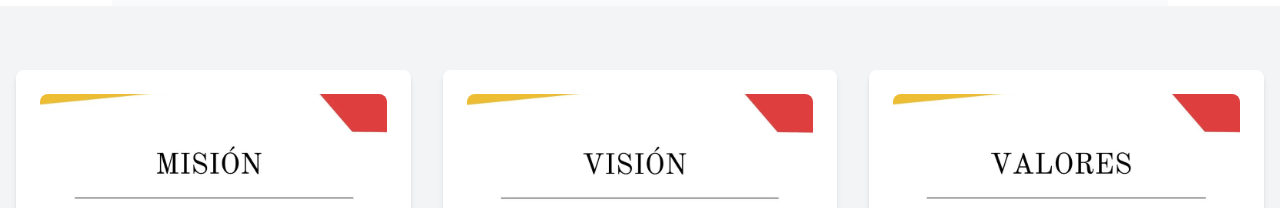
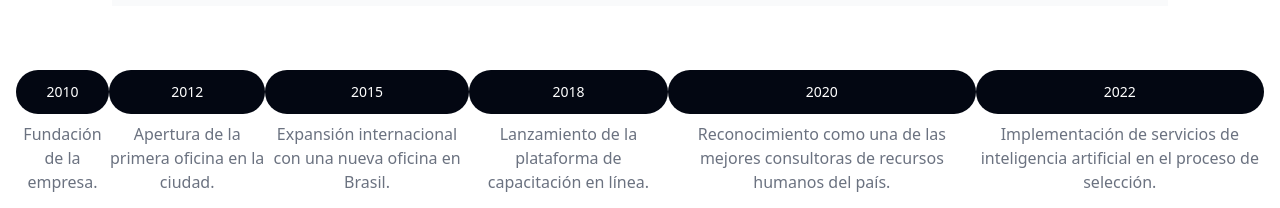
Before and after one commit to SmaniaMatias20/Bochor, a React (Vite) app in the folder Front/: page /About in a window 1280 px wide. Shown: the part 744-952 px from the top of the page. Built offline with nearby package versions, Linux system fonts and the light colour scheme; no server answers.

Commit message:
TimeLine

```diff
--- a/Front/src/components/custom/TimeLine.jsx
+++ b/Front/src/components/custom/TimeLine.jsx
@@ -3,35 +3,48 @@ const Timeline = () => {
         <section className="bg-white py-16 px-4">
             <div className="max-w-screen-xl mx-auto text-center">
                 <div className="relative">
+
                     <div className="flex flex-col md:flex-row justify-between">
                         {/* Hito 1 */}
-                        <div className="mb-8 md:mb-0">
-                            <div className="bg-gray-500 text-white p-3 rounded-full mb-2 text-sm">2010</div>
+                        <div className="mb-8 md:mb-0 relative">
+                            <div className="bg-gray-950 text-white p-3 rounded-full mb-2 text-sm z-10">
+                                2010
+                            </div>
                             <p className="text-gray-500">Fundación de la empresa.</p>
                         </div>
                         {/* Hito 2 */}
-                        <div className="mb-8 md:mb-0">
-                            <div className="bg-gray-500 text-white p-3 rounded-full mb-2 text-sm">2012</div>
+                        <div className="mb-8 md:mb-0 relative">
+                            <div className="bg-gray-950 text-white p-3 rounded-full mb-2 text-sm z-10">
+                                2012
+                            </div>
                             <p className="text-gray-500">Apertura de la primera oficina en la ciudad.</p>
                         </div>
                         {/* Hito 3 */}
-                        <div className="mb-8 md:mb-0">
-                            <div className="bg-gray-500 text-white p-3 rounded-full mb-2 text-sm">2015</div>
+                        <div className="mb-8 md:mb-0 relative">
+                            <div className="bg-gray-950 text-white p-3 rounded-full mb-2 text-sm z-10">
+                                2015
+                            </div>
                             <p className="text-gray-500">Expansión internacional con una nueva oficina en Brasil.</p>
                         </div>
                         {/* Hito 4 */}
-                        <div className="mb-8 md:mb-0">
-                            <div className="bg-gray-500 text-white p-3 rounded-full mb-2 text-sm">2018</div>
+                        <div className="mb-8 md:mb-0 relative">
+                            <div className="bg-gray-950 text-white p-3 rounded-full mb-2 text-sm z-10">
+                                2018
+                            </div>
                             <p className="text-gray-500">Lanzamiento de la plataforma de capacitación en línea.</p>
                         </div>
                         {/* Hito 5 */}
-                        <div className="mb-8 md:mb-0">
-                            <div className="bg-gray-500 text-white p-3 rounded-full mb-2 text-sm">2020</div>
+                        <div className="mb-8 md:mb-0 relative">
+                            <div className="bg-gray-950 text-white p-3 rounded-full mb-2 text-sm z-10">
+                                2020
+                            </div>
                             <p className="text-gray-500">Reconocimiento como una de las mejores consultoras de recursos humanos del país.</p>
                         </div>
                         {/* Hito 6 */}
-                        <div className="mb-8 md:mb-0">
-                            <div className="bg-gray-500 text-white p-3 rounded-full mb-2 text-sm">2022</div>
+                        <div className="mb-8 md:mb-0 relative">
+                            <div className="bg-gray-950 text-white p-3 rounded-full mb-2 text-sm z-10">
+                                2022
+                            </div>
                             <p className="text-gray-500">Implementación de servicios de inteligencia artificial en el proceso de selección.</p>
                         </div>
                     </div>
--- a/Front/src/components/custom/pages/About.jsx
+++ b/Front/src/components/custom/pages/About.jsx
@@ -7,8 +7,8 @@ export function About() {
     return (
         <section className="flex flex-col items-center min-h-screen w-full bg-white p-0 md:p-0 lg:p-0">
             <Employees />
+            <Timeline />
             <MissionVisionValues />
-            <Timeline />
         </section>
     );
 }
```
